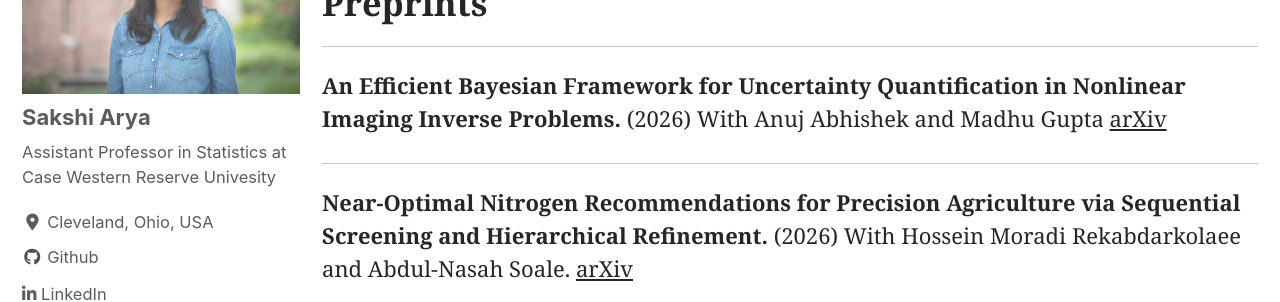
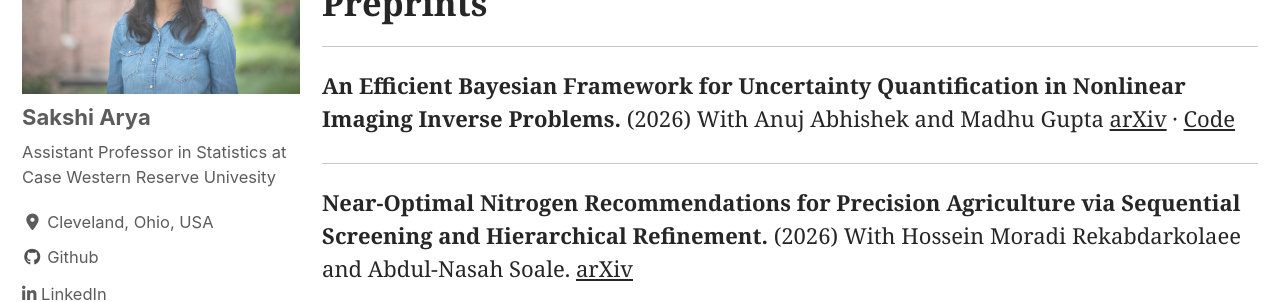
Before and after one commit to sakshiarya/sakshiarya.github.io, a Jekyll site: the page built from _pages/publications.md, in a window 1280 px wide and 900 px high, scrolled down 1890 px. Shown: the part 157-459 px from the top of the window. Built offline with Jekyll 4.4.1, drawn with Linux system fonts in a browser that asks for light colours; cached includes are drawn as plain includes; nearby versions of some CDN libraries.

Commit message:
Adding code to paper

```diff
--- a/_pages/publications.md
+++ b/_pages/publications.md
@@ -70,7 +70,7 @@ With Zach W. Almquist, Li Zeng, and Emma Spiro.
 
 **An Efficient Bayesian Framework for Uncertainty Quantification in Nonlinear Imaging Inverse Problems.** (2026)
 With Anuj Abhishek and Madhu Gupta
-[arXiv](https://arxiv.org/pdf/2607.10817v1)
+[arXiv](https://arxiv.org/pdf/2607.10817v1) · [Code](https://github.com/sakshiarya/bayesian-uq-qpat-eit)
 
 
 ---
```
